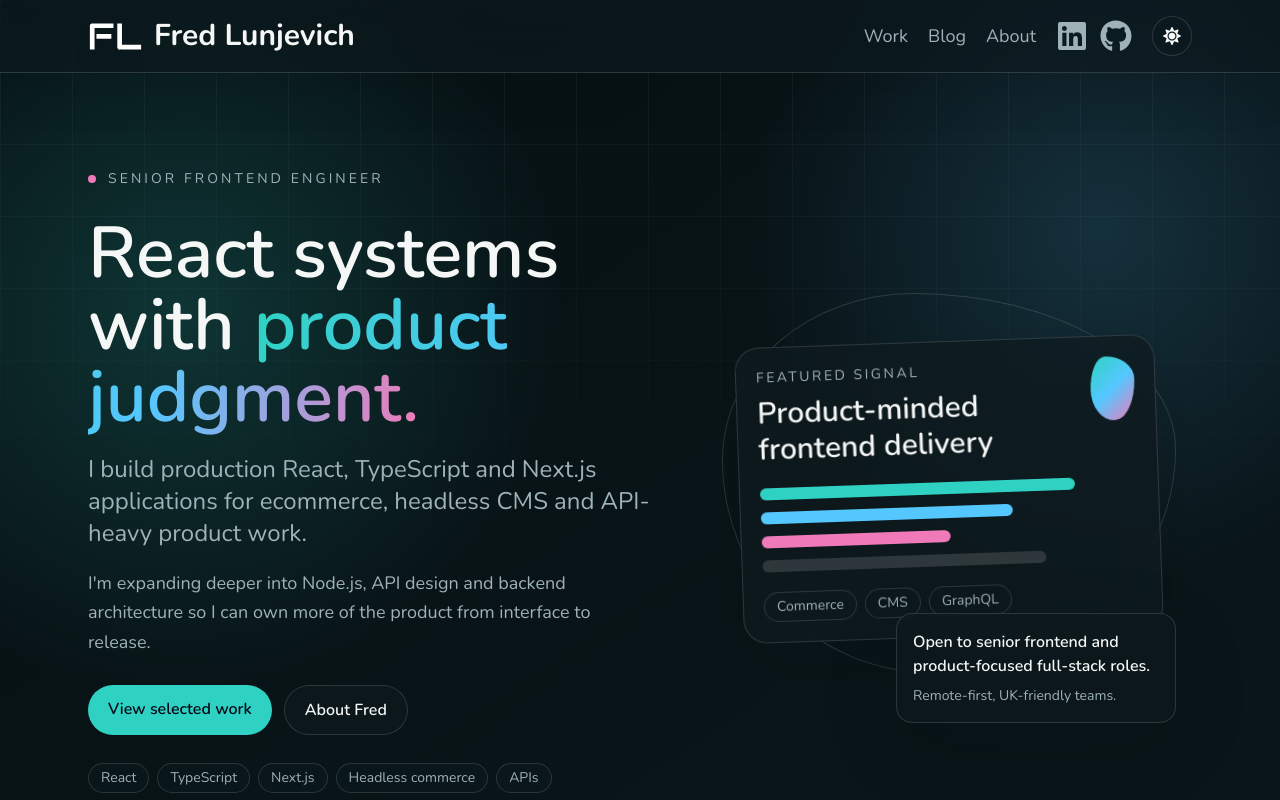
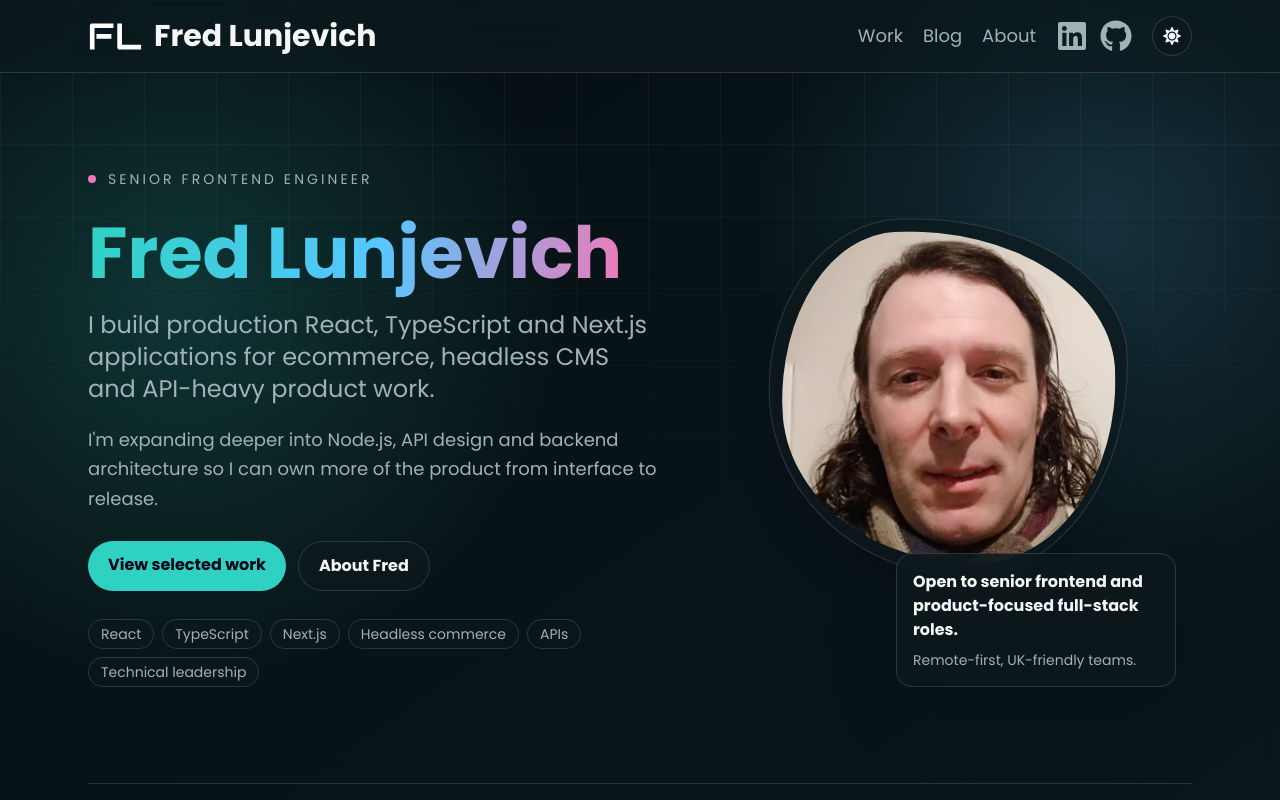
Before and after one commit to Floony7/next-blog-portfolio-2024, a Next.js app: page / in a window 1280 px wide. Shown: the top 800 px of the page. Built offline with nearby package versions, Linux system fonts and the light colour scheme.

Commit message:
Created card components, use Poppins font

```diff
--- a/src/app/globals.css
+++ b/src/app/globals.css
@@ -3,10 +3,11 @@
 @tailwind utilities;
 
 :root {
-  --font-fallback: -apple-system, BlinkMacSystemFont, "Segoe UI", Helvetica,
-    Arial, sans-serif;
-  --font-body: "Nunito", var(--font-fallback);
-  --font-mono: "IBM Plex Mono", Consolas, "Andale Mono WT", "Andale Mono",
+  --font-fallback:
+    -apple-system, BlinkMacSystemFont, "Segoe UI", Helvetica, Arial, sans-serif;
+  --font-body: "Poppins", var(--font-fallback);
+  --font-mono:
+    "IBM Plex Mono", Consolas, "Andale Mono WT", "Andale Mono",
     "Lucida Console", "Lucida Sans Typewriter", "DejaVu Sans Mono",
     "Bitstream Vera Sans Mono", "Liberation Mono", "Nimbus Mono L", Monaco,
     "Courier New", Courier, monospace;
--- a/src/app/layout.tsx
+++ b/src/app/layout.tsx
@@ -1,7 +1,7 @@
 import type { Metadata } from "next";
 import "./globals.css";
 import Navbar from "@/components/navbar";
-import { nunito } from "@/lib/utils";
+import { poppins } from "@/lib/utils";
 
 export const metadata: Metadata = {
   title: "Fred Lunjevich | Senior Frontend Engineer",
@@ -16,9 +16,7 @@ export default function RootLayout({
 }>) {
   return (
     <html lang="en" className="dark" suppressHydrationWarning>
-      <body
-        className={`aurora-shell min-h-screen ${nunito.className}`}
-      >
+      <body className={`aurora-shell min-h-screen ${poppins.className}`}>
         <script
           dangerouslySetInnerHTML={{
             __html: `
--- a/src/app/page.tsx
+++ b/src/app/page.tsx
@@ -10,7 +10,6 @@ export default function Home() {
   return (
     <section className="pb-16">
       <Hero />
-
       <section className="site-width">
         <div className="grid gap-4 border-y border-[var(--clr-border)] py-6 sm:grid-cols-2 lg:grid-cols-4">
           {areas.map(([title, text]) => (
--- /dev/null
+++ b/src/components/featured-signal-card.tsx
@@ -0,0 +1,28 @@
+export function FeaturedSignalCard() {
+  return (
+    <div className="glass-panel relative mx-auto mt-16 grid w-[min(92%,420px)] rotate-[-2deg] gap-5 rounded-3xl p-5">
+      <div className="flex items-start justify-between gap-4">
+        <div>
+          <p className="text-sm uppercase tracking-[0.18em] text-[var(--clr-muted)]">
+            Featured signal
+          </p>
+          <h2 className="mt-2 text-3xl font-semibold">
+            Product-minded frontend delivery
+          </h2>
+        </div>
+        <span className="h-16 w-16 rounded-[35%_65%_48%_52%/52%_36%_64%_48%] bg-[linear-gradient(135deg,var(--clr-teal-accent),var(--clr-sky-accent),var(--clr-pink-accent))]" />
+      </div>
+      <div className="grid gap-3" aria-hidden="true">
+        <span className="h-3 w-10/12 rounded-full bg-[var(--clr-teal-accent)]" />
+        <span className="h-3 w-8/12 rounded-full bg-[var(--clr-sky-accent)]" />
+        <span className="h-3 w-6/12 rounded-full bg-[var(--clr-pink-accent)]" />
+        <span className="h-3 w-9/12 rounded-full bg-[var(--clr-border)]" />
+      </div>
+      <div className="flex flex-wrap gap-2">
+        <span className="soft-tag">Commerce</span>
+        <span className="soft-tag">CMS</span>
+        <span className="soft-tag">GraphQL</span>
+      </div>
+    </div>
+  );
+}
--- /dev/null
+++ b/src/components/glass-panel.tsx
@@ -0,0 +1,12 @@
+export default function GlassPanel() {
+  return (
+    <div className="glass-panel relative ml-auto mr-4 mt-[-24px] max-w-[280px] rounded-2xl p-4">
+      <p className="font-semibold text-[var(--clr-text)]">
+        Open to senior frontend and product-focused full-stack roles.
+      </p>
+      <p className="mt-2 text-sm text-[var(--clr-muted)]">
+        Remote-first, UK-friendly teams.
+      </p>
+    </div>
+  );
+}
--- a/src/components/hero.tsx
+++ b/src/components/hero.tsx
@@ -1,4 +1,7 @@
+import { technicalExpertise } from "@/data";
+import Image from "next/image";
 import Link from "next/link";
+import GlassPanel from "./glass-panel";
 
 export const Hero = () => {
   return (
@@ -12,8 +15,7 @@ export const Hero = () => {
 
           <div className="space-y-5">
             <h1 className="max-w-4xl text-5xl font-semibold leading-[0.96] tracking-normal sm:text-6xl lg:text-7xl">
-              React systems with{" "}
-              <span className="gradient-text">product judgment.</span>
+              <span className="gradient-text">Fred Lunjevich</span>
             </h1>
             <p className="max-w-2xl text-xl leading-relaxed text-[var(--clr-muted)] sm:text-2xl">
               I build production React, TypeScript and Next.js applications for
@@ -42,14 +44,7 @@ export const Hero = () => {
           </div>
 
           <ul className="flex list-none flex-wrap gap-2 p-0">
-            {[
-              "React",
-              "TypeScript",
-              "Next.js",
-              "Headless commerce",
-              "APIs",
-              "Technical leadership",
-            ].map((skill) => (
+            {technicalExpertise.map((skill) => (
               <li key={skill} className="soft-tag">
                 {skill}
               </li>
@@ -58,39 +53,18 @@ export const Hero = () => {
         </div>
 
         <aside className="relative min-h-[430px]" aria-label="Portfolio visual">
-          <div className="absolute inset-x-4 top-4 h-[380px] rounded-[42%_58%_54%_46%/44%_41%_59%_56%] border border-[var(--clr-border)] bg-[linear-gradient(140deg,var(--clr-glow-teal),transparent_38%),radial-gradient(circle_at_70%_22%,var(--clr-glow-sky),transparent_34%),radial-gradient(circle_at_62%_78%,var(--clr-glow-pink),transparent_36%),var(--clr-surface)]" />
-          <div className="glass-panel relative mx-auto mt-16 grid w-[min(92%,420px)] rotate-[-2deg] gap-5 rounded-3xl p-5">
-            <div className="flex items-start justify-between gap-4">
-              <div>
-                <p className="text-sm uppercase tracking-[0.18em] text-[var(--clr-muted)]">
-                  Featured signal
-                </p>
-                <h2 className="mt-2 text-3xl font-semibold">
-                  Product-minded frontend delivery
-                </h2>
-              </div>
-              <span className="h-16 w-16 rounded-[35%_65%_48%_52%/52%_36%_64%_48%] bg-[linear-gradient(135deg,var(--clr-teal-accent),var(--clr-sky-accent),var(--clr-pink-accent))]" />
-            </div>
-            <div className="grid gap-3" aria-hidden="true">
-              <span className="h-3 w-10/12 rounded-full bg-[var(--clr-teal-accent)]" />
-              <span className="h-3 w-8/12 rounded-full bg-[var(--clr-sky-accent)]" />
-              <span className="h-3 w-6/12 rounded-full bg-[var(--clr-pink-accent)]" />
-              <span className="h-3 w-9/12 rounded-full bg-[var(--clr-border)]" />
-            </div>
-            <div className="flex flex-wrap gap-2">
-              <span className="soft-tag">Commerce</span>
-              <span className="soft-tag">CMS</span>
-              <span className="soft-tag">GraphQL</span>
-            </div>
+          {/* <div className="absolute inset-x-4 top-4 h-[380px] rounded-[42%_58%_54%_46%/44%_41%_59%_56%] border border-[var(--clr-border)] bg-[linear-gradient(140deg,var(--clr-glow-teal),transparent_38%),radial-gradient(circle_at_70%_22%,var(--clr-glow-sky),transparent_34%),radial-gradient(circle_at_62%_78%,var(--clr-glow-pink),transparent_36%),var(--clr-surface)]" /> */}
+          <div className="relative mx-auto mt-12 w-[min(88%,360px)] rotate-[-2deg] rounded-[38%_62%_45%_55%/48%_40%_60%_52%] border border-[var(--clr-border)] bg-[var(--clr-surface)] p-3 shadow-2xl shadow-slate-950/20">
+            <Image
+              className="aspect-square w-full rounded-[36%_64%_42%_58%/52%_44%_56%_48%] object-cover"
+              src="/images/fred.png"
+              alt="Fred Lunjevich"
+              width={420}
+              height={420}
+              priority={true}
+            />
           </div>
-          <div className="glass-panel relative ml-auto mr-4 mt-[-24px] max-w-[280px] rounded-2xl p-4">
-            <p className="font-semibold text-[var(--clr-text)]">
-              Open to senior frontend and product-focused full-stack roles.
-            </p>
-            <p className="mt-2 text-sm text-[var(--clr-muted)]">
-              Remote-first, UK-friendly teams.
-            </p>
-          </div>
+          <GlassPanel />
         </aside>
       </article>
     </section>
--- a/src/data/mock.ts
+++ b/src/data/mock.ts
@@ -15,7 +15,16 @@ export const areas = [
             ["Commercial context", "Ecommerce, CMS integrations, catalogues and release workflows."],
             ["Product ownership", "Practical trade-offs from requirements through production support."],
             ["Full-stack direction", "Node.js, APIs, auth, databases and backend architecture."],
-          ]
+          ];
+
+export const technicalExpertise = [
+              "React",
+              "TypeScript",
+              "Next.js",
+              "Headless commerce",
+              "APIs",
+              "Technical leadership",
+            ];
 
 export type Project = {
     id: string,
--- a/src/lib/utils.ts
+++ b/src/lib/utils.ts
@@ -1,3 +1,3 @@
-import { Nunito } from "next/font/google";
+import { Poppins } from "next/font/google";
 
-export const nunito = Nunito({ subsets: ['latin'] });
+export const poppins = Poppins({ subsets: ['latin'], weight: ['400', '700'] });
--- a/types.d.ts
+++ b/types.d.ts
@@ -3,3 +3,5 @@
 //     title: string;
 //     date: string
 // }
+
+declare module "*.css";
```
